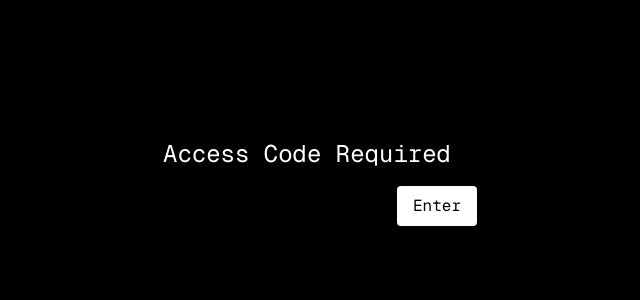
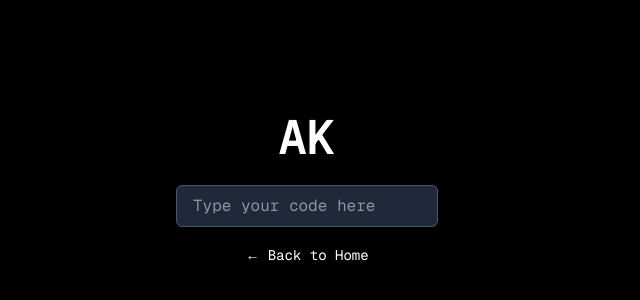
Before and after one commit to GeorgeMihaiVasilescu/george-mihai-vasilescu-site, a Next.js app: page /knight in a window 1280 px wide. Shown: the part 210-510 px from the top of the page, without its empty margins (333-973 px from the left). Built offline with nearby package versions, Linux system fonts and the light colour scheme.

Commit message:
Update KnightPage UI with dark mode and visible input

```diff
--- a/src/app/knight/page.tsx
+++ b/src/app/knight/page.tsx
@@ -1,41 +1,26 @@
-"use client";
+'use client';
 
 import { useState } from "react";
-import { useRouter } from "next/navigation";
+import Link from "next/link";
 
-export default function AccessPage() {
+export default function KnightPage() {
   const [code, setCode] = useState("");
-  const [error, setError] = useState("");
-  const router = useRouter();
-
-  const handleSubmit = (e: React.FormEvent) => {
-    e.preventDefault();
-    if (code === "callisto") {
-      router.push("/secret");
-    } else {
-      setError("Invalid code. Try again.");
-    }
-  };
 
   return (
-    <main className="min-h-screen flex flex-col items-center justify-center bg-black text-white font-mono p-10 text-center">
-      <h1 className="mb-4 text-2xl">Access Code Required</h1>
-      <form onSubmit={handleSubmit} className="space-y-4">
-        <input
-          type="password"
-          value={code}
-          onChange={(e) => setCode(e.target.value)}
-          className="px-4 py-2 text-black rounded"
-          placeholder="Enter code"
-        />
-        <button
-          type="submit"
-          className="bg-white text-black px-4 py-2 rounded hover:bg-gray-300"
-        >
-          Enter
-        </button>
-      </form>
-      {error && <p className="mt-4 text-red-500">{error}</p>}
+    <main className="min-h-screen flex flex-col items-center justify-center bg-black text-white font-mono px-4">
+      <div className="text-5xl font-semibold mb-6">AK</div>
+
+      <input
+        type="text"
+        value={code}
+        onChange={(e) => setCode(e.target.value)}
+        className="px-4 py-2 mb-4 bg-gray-800 text-white rounded-md border border-gray-600 focus:outline-none focus:ring-2 focus:ring-red-500"
+        placeholder="Type your code here"
+      />
+
+      <Link href="/">
+        <span className="text-sm text-white hover:underline">← Back to Home</span>
+      </Link>
     </main>
   );
 }
```
